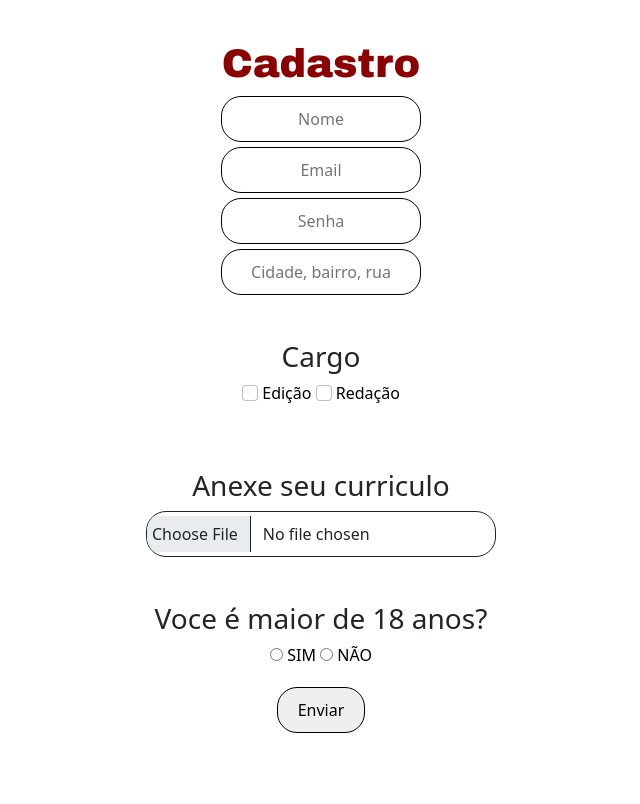
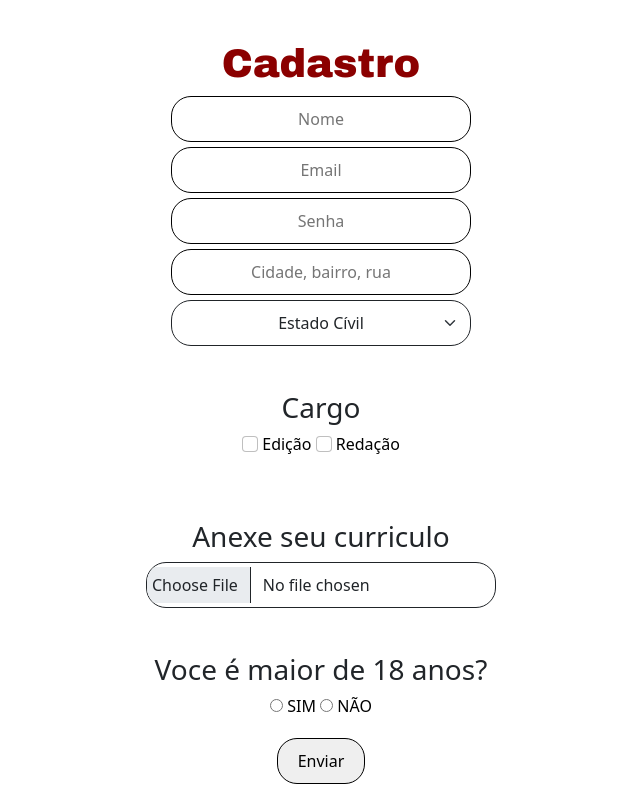
Before and after one commit to leticiarosemberg/Tarefa-009, a Flask app: page /cadastro in a window 1280 px wide. Shown: the part 115-919 px from the top of the page, without its empty margins (319-959 px from the left). Before the commit the page ends 848 px from the top, so only its background shows below. Run offline with Flask 2, Linux system fonts and the light colour scheme.

Commit message:
Update run.py

```diff
--- a/site/run.py
+++ b/site/run.py
@@ -8,15 +8,16 @@ app.secret_key = '120302'
 app.debug = True
 
 usuarios = [
-    {
+    {'id': '',
      'nome': '',
      'email': '',
      'senha': '',
      'endereco': '',
+     'estadoC':'',
      'checkboxedi': '',
      'checkboxred': '',
      'curriculo': '',
-     'radio': ''
+     'idade': ''
      }
 ]
 
@@ -50,17 +51,22 @@ def projeto_page():
 
 @app.route('/cadastro')
 def cadastro_page():
-    return render_template('cadastro.html')
+    return render_template('cadastro.html', )
 
 @app.post('/novocadastro')
 def cadastrar_page():
+    id_nv = len(usuarios)+1
     nome_nv = request.form['nome']
     email_nv = request.form['email']
     senha_nv = request.form['senha']
     endereco_nv = request.form['endereco']
 
     try:
-        checkboxedi_nv = request.form['checkboxedi']
+        estadoC_nv = request.form['estadoC']
+    except BadRequestKeyError:
+        estadoC_nv = None
+    try:
+        checkboxedi_nv = request.form['ceckboxedi']
     except BadRequestKeyError:
         checkboxedi_nv = None
     try:
@@ -71,21 +77,23 @@ def cadastrar_page():
         curriculo_nv = request.form['curriculo']
     except BadRequestKeyError:
         curriculo_nv = None
-    radio_nv = request.form['radio']
+    idade_nv = request.form['idade']
 
     novo_usuario = {
+        'id': id_nv,
         'nome': nome_nv,
         'email': email_nv,
         'senha': senha_nv,
         'endereco': endereco_nv,
+        'estadoC' : estadoC_nv,
         'checkboxedi': checkboxedi_nv,
         'checkboxred': checkboxred_nv,
         'curriculo': curriculo_nv,
-        'radio': radio_nv
+        'idade': idade_nv
         }
     usuarios.append(novo_usuario)
 
-    flash(f'Curriculo de {nome_nv} enviado com sucesso! Entraremos em contato assim que possível :)')
+    flash(f'Currículo de {nome_nv} enviado com sucesso! Entraremos em contato assim que possível :)')
 
     return redirect('/home')
 
@@ -106,7 +114,7 @@ def contatar_page():
         }
     contact.append(novo_contact)
 
-    flash(f'Olá, {nome_nv} seu recado foi enviado! Responderemos assim que possível :)')
+    flash(f'Olá, {nome_nv} seu recado foi enviado! :)')
 
     return redirect('/home')
 
@@ -126,7 +134,7 @@ def entrar_page():
             res = False
 
     if res == True:
-        flash('Espero que goste do nosso site :)')
+        flash('Logado com sucesso!!')
         return redirect('/home')
     else:
         flash('Algo deu errado :(  tente novamente!')
--- a/site/templates/cadastro.html
+++ b/site/templates/cadastro.html
@@ -21,17 +21,17 @@
       text-align: center;
       font-weight: 500;
     }
-    #nome,#email,#senha,#end,#enviar,#anexo {
+    #nome,#email,#senha,#end,#enviar,#anexo,#estadoC{
       display: block;
       outline: none;
       border: 1px solid;
       border-radius: 20px;
       text-align: center;
     }
-    #nome,#email,#senha,#end {
+    #nome,#email,#senha,#end,#estadoC {
       margin: 5px auto;
       padding: 10px 5px;
-      width: 200px;
+      width: 300px;
     }
     #anexo {
       margin: 5px auto;
@@ -96,6 +96,14 @@
       <input id="senha" type="password" name="senha" placeholder="Senha" required>
       <input id="end" type="textarea" name="endereco" placeholder="Cidade, bairro, rua" required>
 
+      <select id="estadoC" class="form-select" aria-label="Default select example">
+        <option selected>Estado Cívil</option>
+        <option value="1">Solteiro(a)</option>
+        <option value="2">Casado(a)</option>
+        <option value="3">Viuvo(a)</option>
+        <option value="4">Divorciado(a)</option>
+      </select>
+
       <p><br></p>
 
       <h3>Cargo</h3>
@@ -114,10 +122,10 @@
       <p><br></p>
 
       <h3>Voce é maior de 18 anos?</h3>
-      <input type="radio" name="radio" value="option1">
+      <input type="radio" name="idade" value="option1" id="inlineRadio1">
       <label class="form-check-label" for="inlineRadio1">SIM</label>
 
-      <input type="radio" name="radio" value="option1">
+      <input type="radio" name="idade" value="option1" id="inlineRadio1">
       <label class="form-check-label" for="inlineRadio1">NÃO</label>
 
       <input id="enviar" type="submit" value="Enviar">
--- a/site/templates/contact.html
+++ b/site/templates/contact.html
@@ -39,7 +39,7 @@
     #textarea {
       margin: 5px auto;
       padding: 10px 5px;
-      width: 200px;
+      width: 300px;
     }
 
     #enviar {
--- a/site/templates/login.html
+++ b/site/templates/login.html
@@ -32,7 +32,7 @@
     #email,#senha {
       margin: 5px auto;
       padding: 10px 5px;
-      width: 200px;
+      width: 300px;
     }
     #entrar {
       margin: 20px auto;
```
